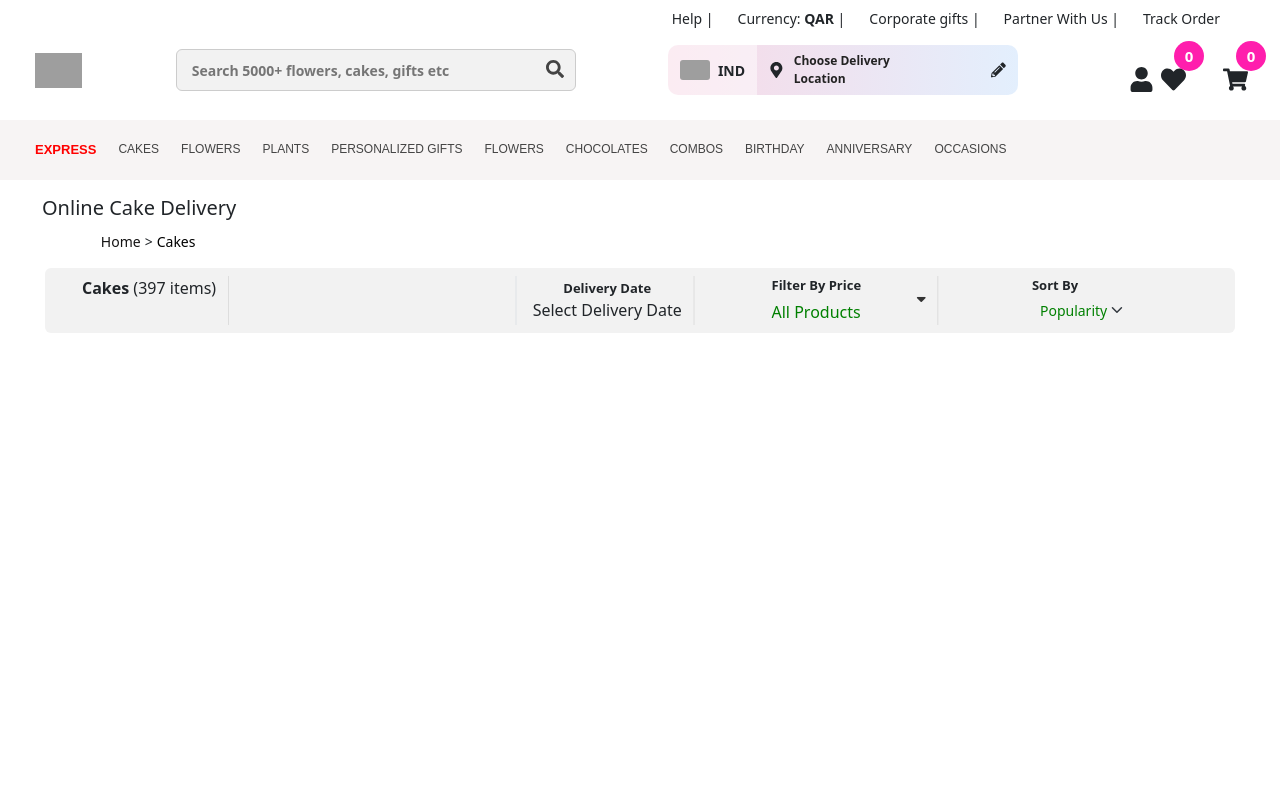
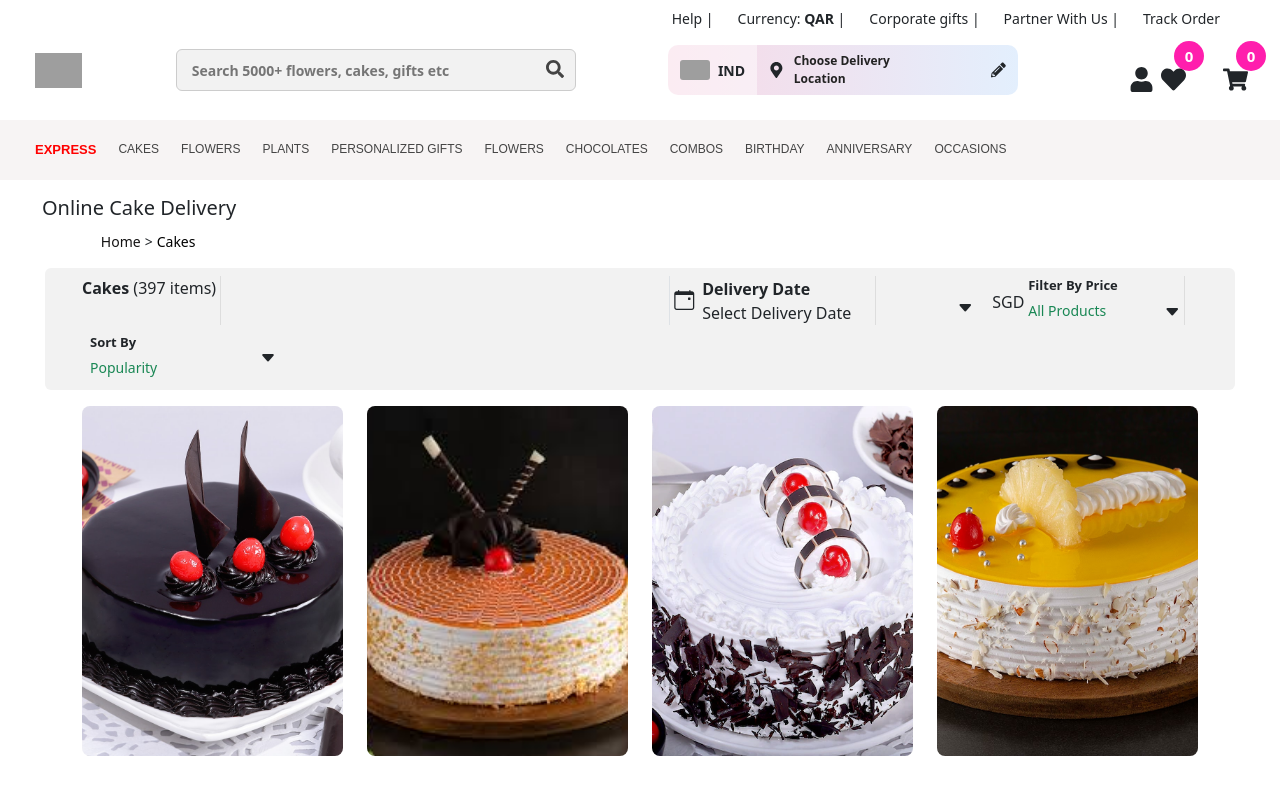
Before and after one commit to Savitha1125/cake-projects, a React (Vite) app: page /cakes in a window 1280 px wide. Shown: the top 794 px of the page. Built offline with nearby package versions, Linux system fonts and the light colour scheme; grey boxes are pictures that could not be loaded.

Commit message:
update code

```diff
--- a/package.json
+++ b/package.json
@@ -12,6 +12,7 @@
   "dependencies": {
     "@fortawesome/fontawesome-free": "^7.1.0",
     "bootstrap": "^5.3.8",
+    "bootstrap-icons": "^1.13.1",
     "date-fns": "^4.1.0",
     "react": "^19.1.1",
     "react-bootstrap": "^2.10.10",
--- a/src/BestSeller.jsx
+++ b/src/BestSeller.jsx
@@ -12,7 +12,7 @@ import cake4 from "./assets/cream.avif";
 import cake5 from "./assets/truffle.avif";
 import cake6 from "./assets/pinapple.jpg";
 import cake7 from "./assets/fudge brownie cake.webp";
-import cake8 from "./assets/pineapple.jpg";
+import cake8 from "./assets/images/choco.jpeg";
 import cake9 from "./assets/belgiyum.jpg";
 import cake10 from "./assets/butterscotch.jpg";
 
--- a/src/Cakes.jsx
+++ b/src/Cakes.jsx
@@ -3,21 +3,31 @@ import DatePicker from "react-datepicker";
 import { IoClose } from "react-icons/io5";
 import "react-datepicker/dist/react-datepicker.css";
 import "bootstrap/dist/css/bootstrap.min.css";
-import "./cakes.css"
+import "bootstrap-icons/font/bootstrap-icons.css";
+import "./cakes.css";
+import choco from "./assets/images/choco.jpeg";
+import cake2 from "./assets/butterscotch.jpg";
+import cake3 from "./assets/blackforest.webp";
+import cake4 from "./assets/pineapple.jpg";
+
 
 export default function Cakes() {
   const [showPopup, setShowPopup] = useState(false);
   const [selectedDate, setSelectedDate] = useState(null);
-
-  const handleDateChange = (date) => {
-    setSelectedDate(date);
-  };
+  const [priceOption, setPriceOption] = useState("");
+  const [sortOption, setSortOption] = useState("");
+  const priceOptionImages = [
+  { src: choco, alt: "Chocolate Cake" },
+  { src: cake2, alt: "Vanilla Cake" },
+  { src: cake3, alt: "Strawberry Cake" },
+  { src: cake4, alt: "Black Forest Cake" },
+];
 
   return (
     <>
+      {/* Header */}
       <div className="container py-3">
         <h5 className="fw-normal cake-delivery">Online Cake Delivery</h5>
-  {/* Breadcrumb – FULL WIDTH, starting from left */}
         <div className="container-fluid breadcrumb-bar">
           <nav aria-label="breadcrumb">
             <div className="breadcrumb-content">
@@ -28,28 +38,45 @@ export default function Cakes() {
           </nav>
         </div>
       </div>
-{/* FULL WIDTH FILTER BAR – breadcrumb keela */}
+
+      {/* Filter Bar */}
       <div className="container-fluid filter-bar">
         <div className="container">
-    <div className="row align-items-center py-2">
+          <div className="row align-items-center py-2 g-2">
 
-      <div className="col-auto fw-bold">
+            {/* Cake Count */}
+            <div className="col-12 col-lg-auto fw-bold mb-2 mb-lg-0 me-lg-5 text-start">
               Cakes <span className="fw-normal">(397 items)</span>
             </div>
 
-     <div className="col-auto border-start ps-3 d-flex flex-column align-items-center justify-content-center delivery ">
-  <div className="fw-bold filter">Delivery Date</div>
+            {/* Delivery Date */}
+            <div
+  className="col-12 col-lg-auto d-flex align-items-center mb-2 mb-lg-0 delivery position-relative pe-4"
+  style={{ cursor: "pointer" }}
+  onClick={() => setShowPopup(true)}
+>
+  <i className="bi bi-calendar-event fs-5 me-2"></i>
+  <div className="d-flex flex-column">
+    <div className="fw-bold">Delivery Date</div>
     <span>Select Delivery Date</span>
   </div>
 
-      <div className="col-auto ps-3 position-relative filter-price">
-  <div className="fw-bold filter mb-1 ">Filter By Price</div>
-
+  {/* Down icon before the vertical line */}
+  <i
+    className="bi bi-caret-down-fill position-absolute down-icon"
+  ></i>
+</div>
+{/* Price Filter */}
+    <div className="col-12 col-lg-auto d-flex flex-column position-relative mb-2 mb-lg-0 filter-price">
+      <div className="fw-bold filter ms-5">Filter By Price</div>
+        <div className="position-relative">
+            <span className="select-prefix">SGD</span>
               <select
               id="priceSelect"
-    className="custom-dropdown"
-    defaultValue=""
-    style={{ color: "green"}}
+              className="form-select form-select-sm custom-dropdown ps-5 mb-1"
+              value={priceOption}
+              onChange={(e) => setPriceOption(e.target.value)}
+              style={{ minWidth: "150px" }}
             >
             <option value="">All Products</option>
             <option value="1">7.34 and Below</option>
@@ -59,25 +86,89 @@ export default function Cakes() {
             <option value="5">36.75 and Above</option>
             </select>
 
+                {/* Consistent down icon */}
                 <i
-    className="fi fi-rr-caret-down position-absolute top-50 end-0 translate-middle-y pe-2"
-    onClick={() => {
-      const sel = document.getElementById("priceSelect");
-      sel.focus();
-      sel.click();
+                  className="bi bi-caret-down-fill position-absolute"
+                  style={{
+                    right: "0px",
+                    top: "50%",
+                    transform: "translateY(-50%)",
+                    pointerEvents: "none",
                   }}
                 ></i>
               </div>
-      <div className="col-auto ps-3 sort">
-  <div className="fw-bold filter">Sort By</div>
-  <select className="form-select form-select-sm w-auto custom-dropdown"style={{ color: "green"}} defaultValue="">
-    <option value="" disabled hidden style={{ color: "green" }}>Popularity</option>
-    <option value="1">Popularity</option>
-    <option value="1">Newest</option>
-    <option value="2">Rating</option>
+            </div>
+
+            {/* Sort Filter */}
+            <div className="col-12 col-lg-auto d-flex flex-column position-relative mb-2 mb-lg-0">
+              <div className="fw-bold filter ms-2">Sort By</div>
+              <select
+                id="sortSelect"
+                className="form-select form-select-sm custom-dropdown"
+                value={sortOption}
+                onChange={(e) => setSortOption(e.target.value)}
+                style={{ minWidth: "150px" }}
+              >
+                <option value="">Popularity</option>
+                <option value="priceLow">Price - Low to High</option>
+                <option value="priceHigh">Price - High to Low</option>
               </select>
+
+              {/* Consistent down icon */}
+              <i
+                className="bi bi-caret-down-fill position-absolute"
+                style={{
+                  right: "10px",
+                  top: "50%",
+                  transform: "translateY(-50%)",
+                  pointerEvents: "none",
+                }}
+              ></i>
+            </div>
+
           </div>
         </div>
+      </div>
+      {/* Date Picker Popup */}
+      {showPopup && (
+        <div className="date-overlay">
+          <div className="date-popup">
+            <IoClose
+              className="close-icon"
+              onClick={() => setShowPopup(false)}
+            />
+            <DatePicker
+              selected={selectedDate}
+              onChange={(date) => setSelectedDate(date)}
+              inline
+              minDate={new Date()}
+            />
+            <div className="date-footer d-flex justify-content-between mt-3">
+              <button
+                className="btn"
+                style={{ backgroundColor: "red", color: "white", border: "none" }}
+                onClick={() => setSelectedDate(null)}
+              >
+                RESET
+              </button>
+              <button
+                className="btn"
+                style={{ backgroundColor: "green", color: "white", border: "none" }}
+                onClick={() => setShowPopup(false)}
+              >
+                OK
+              </button>
+            </div>
+          </div>
+        </div>
+      )}
+      <div className="container my-3">
+  <div className="row">
+    {priceOptionImages.map((img, index) => (
+      <div key={index} className="col-6 col-md-3 mb-3">
+        <img src={img.src} alt={img.alt} className="img-fluid cake-img1" />
+      </div>
+    ))}
   </div>
 </div>
 
--- a/src/cakes.css
+++ b/src/cakes.css
@@ -40,7 +40,8 @@
   border-right: none;
 }
 .custom-dropdown {
-  appearance: none;
+  width: 200px !important;
+  appearance: none !important;
   -webkit-appearance: none;
   -moz-appearance: none;
   background-color: transparent;
@@ -49,7 +50,18 @@
   padding-right: 1.8rem;
   cursor: pointer;
   color: #198754;
+  background-image: none !important;
+  padding-right: 20px !important;
 }
+.select-prefix {
+  position: absolute;
+  top: 20%;
+  left: 12px;
+  transform: translateY(-50%);
+  font-weight: 400;
+  pointer-events: none;
+}
+
 .custom-dropdown:focus {
   outline: none;
   box-shadow: none;
@@ -57,66 +69,125 @@
 .custom-dropdown option {
   color: black;
 }
-
-.col-auto.position-relative i.fi-rr-caret-down {
-  cursor: pointer;
-  color: #333;
-  font-size: 1rem;
-  pointer-events: auto;
+.down-icon{
+  position: relative;
+  left: 140% !important;
+  top:20px !important;
 }
-.delivery{
-  transform: translate(160%);
-}
-.filter-price{
-  transform: translate(190%);
-}
-.sort{
-  transform: translate(320%);
+.bi-caret-down-fill{
+  position: relative;
+  top:73%;
 }
 .filter{
   font-size: 13px;
 }
-.popup-box {
-  width: 40%;        /* responsive for mobile */
-  padding: 16px;
+/* Delivery section */
+.delivery {
+  border-left: 1px solid #dee2e6;
+  cursor: pointer;
+}
+
+/* Popup overlay */
+.date-overlay {
+  position: fixed;
+  inset: 0;
+  background: rgba(0, 0, 0, 0.4);
+  display: flex;
+  align-items: center;
+  justify-content: center;
+  z-index: 9999;
+}
+
+/* Popup box */
+.date-popup {
   background: #fff;
-  border-radius: 10px;
+  padding: 30px;
   position: relative;
 }
 
-.popup-actions {
-  display: flex;
-  justify-content: space-between;
-  margin-top: 15px;
-  gap: 10px;
-}
-
-/* Reset button - RED */
-.reset-btn {
-  background-color: #dc3545; /* Bootstrap danger red */
-  color: #fff;
-  border: none;
-  padding: 8px 8px;
-  border-radius: 5px;
-  font-weight: 600;
+/* Close icon */
+.close-icon {
+  position: absolute;
+  top: 8px;
+  right: 10px;
+  font-size: 22px;
   cursor: pointer;
 }
 
-.reset-btn:hover {
-  background-color: #bb2d3b;
+/* Footer buttons */
+.date-footer {
+  display: flex;
+  justify-content: space-between;
+  margin-top: 12px;
 }
 
-/* OK button - GREEN */
-.ok-btn {
-  background-color: #198754; /* Bootstrap success green */
-  color: #fff;
+/* Optional: calendar styling */
+.react-datepicker {
   border: none;
-  padding: 8px 18px;
-  border-radius: 5px;
-  font-weight: 600;
-  cursor: pointer;
+}
+.btn{
+  position: relative;
+  top: 10px;
+  color: white !important;
+}
+/* Selected date */
+.react-datepicker__day--selected,
+.react-datepicker__day--keyboard-selected {
+    background-color: purple !important;
+    color: black !important;
+    border-radius: 50%;
 }
 
-.ok-btn:hover {
-  background-color: #157347;
+/* Today's date */
+.react-datepicker__day--today {
+    color:#000 !important;
 }
+.react-datepicker__day:hover {
+    background-color: #9b59b6;
+}
+.react-datepicker__month-container .react-datepicker__month {
+    background-color: transparent !important;
+}
+
+.react-datepicker__day {
+    margin: 5px !important;
+    width: 30px !important;
+    height: 30px !important;
+    line-height: 36px !important;
+    text-align: center;
+    border-radius: 50%;
+}
+.react-datepicker__navigation--previous {
+    border-right-color: black !important;
+}
+.react-datepicker__navigation--next {
+    border-left-color: black !important;
+}
+
+@media (min-width: 992px) {
+  .delivery {
+    margin-left: 400px !important; /* increase this value for more gap */
+  }
+  .filter-price{
+    margin-left:100px;
+  }
+}
+
+/* Responsive dropdowns */
+@media (max-width: 768px) {
+  .filter-bar .row {
+    flex-direction: column;
+    align-items: flex-start;
+    gap: 10px;
+  }
+  .date-popup {
+    width: 95%;
+    padding: 15px;
+  }
+}
+.cake-img1 {
+  width: 100%;
+  height: 350px;        /* same height for all */
+  object-fit: cover;   /* crops image without stretching */
+  border-radius: 8px;
+}
```
Also changed, not shown: src/assets/images/choco.jpeg (added), 1 other file (tests, documents, lock files or other folders). Lines whose indentation alone changed are shown as unchanged.
